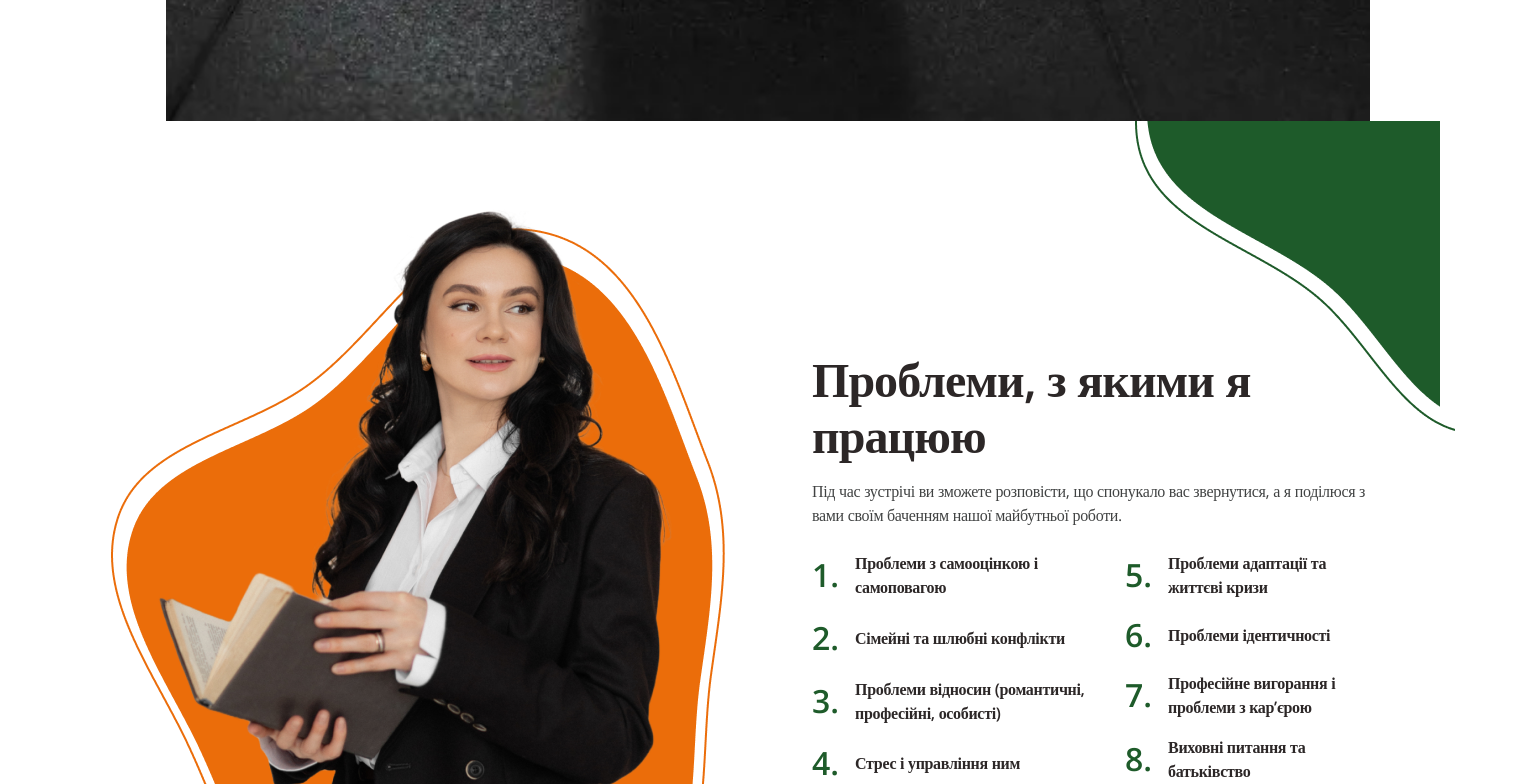
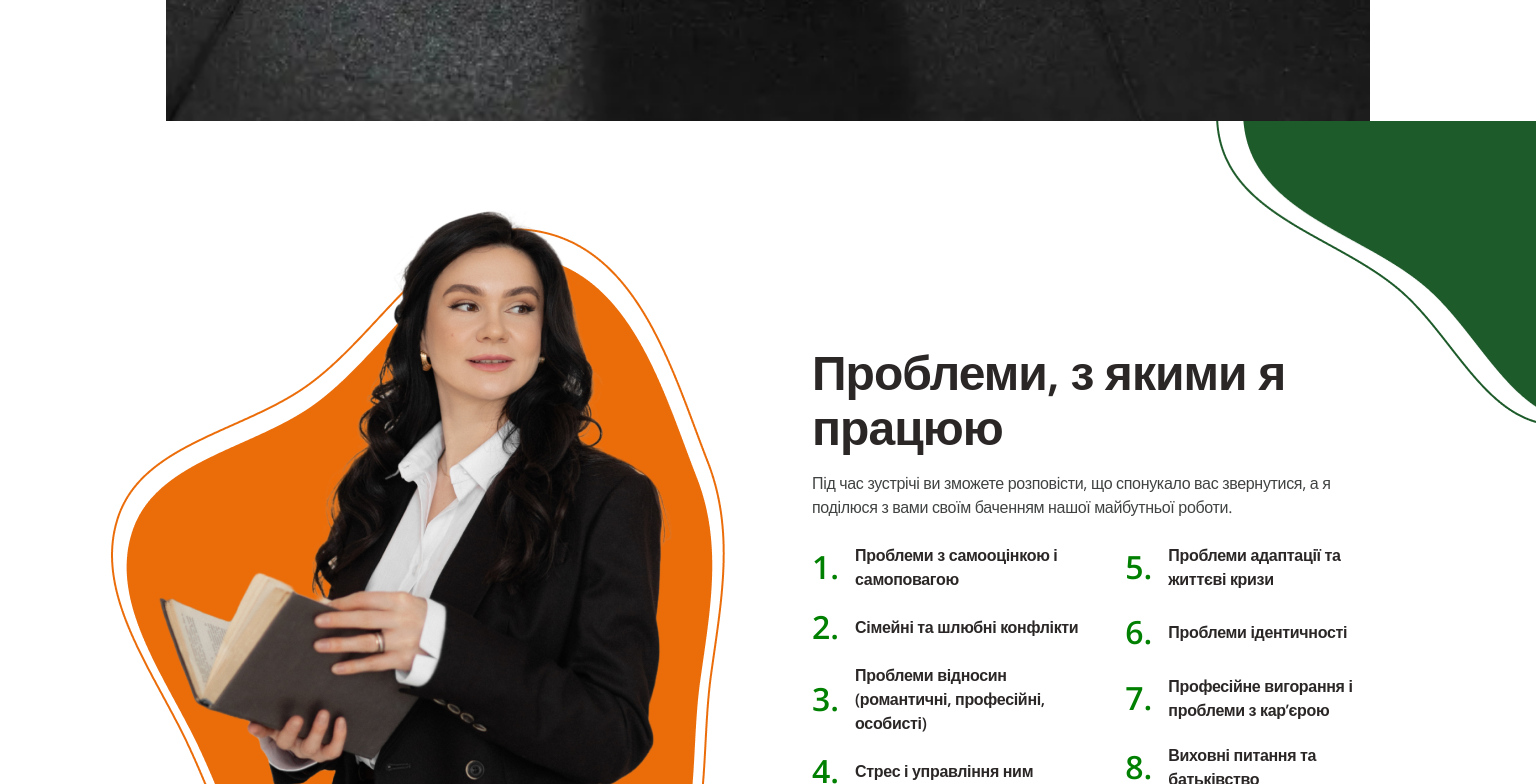
Before and after one commit to z9877969/psychologist, a React (Vite) app: page / in a window 1536 px wide. Shown: the part 1080-1864 px from the top of the page. Built offline with nearby package versions, Linux system fonts and the light colour scheme.

Commit message:
refactoring style

```diff
--- a/src/modules/ConsultationInfo/components/ConsultationInfo/Consultation.jsx
+++ b/src/modules/ConsultationInfo/components/ConsultationInfo/Consultation.jsx
@@ -50,7 +50,7 @@ const Consultation = () => {
             </picture>
           </div>
           <div className={s.content}>
-            <p className={s.title}>Проблеми, з якими я працюю</p>
+            <h2 className={s.title}>Проблеми, з якими я працюю</h2>
             <p className={s.text}>
               Під час зустрічі ви зможете розповісти, що спонукало вас
               звернутися, а я поділюся з вами своїм баченням нашої майбутньої
--- a/src/modules/ConsultationInfo/components/ConsultationInfo/Consultation.module.scss
+++ b/src/modules/ConsultationInfo/components/ConsultationInfo/Consultation.module.scss
@@ -12,8 +12,8 @@
   .section {
     padding: 80px 0px;
     background:
-      url('../../images/background/back-right-side-contur.png') 1135px -270px,
-      url('../../images/background/back-right-side.png') 1147px -280px;
+      url('../../images/background/back-right-side-contur.png') 100% -90%,
+      url('../../images/background/back-right-side.png') 100% -90%;
     background-repeat: no-repeat;
   }
 }
@@ -141,12 +141,6 @@
   }
 }
 
-@media screen and (min-width: 768px) {
-  .img {
-    object-fit: cover;
-  }
-}
-
 @media screen and (min-width: 1444px) {
   .content {
     width: 558px;
@@ -154,83 +148,34 @@
 }
 
 .title {
-  color: var(--typography-black, #2c2727);
-  font-family: 'Open Sans';
+  color: #2c2727;
   font-size: 30px;
-  font-style: normal;
   font-weight: 600;
-  line-height: 36px; /* 120% */
-  letter-spacing: -0.6px;
+  line-height: 1.2;
+  letter-spacing: -0.02em;
   margin-bottom: 16px;
 }
 
 @media screen and (min-width: 768px) {
   .title {
-    color: var(--typography-black, #2c2727);
-
-    /* 768/h0-semibold */
-    font-family: 'Open Sans';
     font-size: 40px;
-    font-style: normal;
-    font-weight: 600;
-    line-height: 48px; /* 120% */
-    letter-spacing: -0.8px;
   }
 }
 
 @media screen and (min-width: 1444px) {
   .title {
-    color: var(--typography-black, #2c2727);
-
-    /* 1440/h0-semibold */
-    font-family: 'Open Sans';
     font-size: 48px;
-    font-style: normal;
-    font-weight: 600;
-    line-height: 56px; /* 116.667% */
-    letter-spacing: -0.96px;
+    line-height: 1.16;
   }
 }
 
 .text {
-  color: var(--typography-grey-dark, #414343);
+  color: #414343;
 
-  /* 375/h4-regular */
-  font-family: 'Open Sans';
   font-size: 16px;
-  font-style: normal;
-  font-weight: 400;
-  line-height: 24px; /* 150% */
-  letter-spacing: -0.32px;
+  line-height: 1.5;
+  letter-spacing: -0.02em;
   margin-bottom: 24px;
-}
-
-@media screen and (min-width: 768px) {
-  .text {
-    color: var(--typography-grey-dark, #414343);
-
-    /* 768/h4-regular */
-    font-family: 'Open Sans';
-    font-size: 16px;
-    font-style: normal;
-    font-weight: 400;
-    line-height: 24px; /* 150% */
-    letter-spacing: -0.32px;
-  }
-}
-
-@media screen and (min-width: 1444px) {
-  .text {
-    color: var(--typography-grey-dark, #414343);
-
-    /* 1440/h4-regular */
-    font-family: 'Open Sans';
-    font-size: 16px;
-    font-style: normal;
-    font-weight: 400;
-    line-height: 24px; /* 150% */
-    letter-spacing: -0.32px;
-  }
 }
 
 .problemsWrapper {
@@ -267,64 +212,23 @@
 }
 
 .id {
-  color: var(--primary-green-dark, #1e5b2a);
-
-  /* 375/h1-semibold */
-  font-family: 'Open Sans';
+  color: $green;
   font-size: 28px;
-  font-style: normal;
   font-weight: 600;
-  line-height: 34px; /* 121.429% */
+  line-height: 1.21;
 }
 
 @media screen and (min-width: 768px) {
   .id {
-    color: var(--primary-green-dark, #1e5b2a);
-
-    /* 768/h1-semibold */
-    font-family: 'Open Sans';
     font-size: 32px;
-    font-style: normal;
-    font-weight: 600;
-    line-height: 40px; /* 125% */
-  }
-}
-
-@media screen and (min-width: 1444px) {
-  .id {
-    color: var(--primary-green-dark, #1e5b2a);
-
-    /* 768/h1-semibold */
-    font-family: 'Open Sans';
-    font-size: 32px;
-    font-style: normal;
-    font-weight: 600;
-    line-height: 40px; /* 125% */
+    line-height: 1.25;
   }
 }
 
 .itemText {
-  color: var(--typography-black, #2c2727);
-
-  /* 375/h4-semibold */
-  font-family: 'Open Sans';
+  color: #2c2727;
   font-size: 16px;
-  font-style: normal;
   font-weight: 600;
-  line-height: 24px; /* 150% */
-  letter-spacing: -0.32px;
+  line-height: 1.5;
+  letter-spacing: -0.02em;
 }
-
-@media screen and (min-width: 768px) {
-  .itemText {
-    color: var(--typography-black, #2c2727);
-
-    /* 768/h4-semibold */
-    font-family: 'Open Sans';
-    font-size: 16px;
-    font-style: normal;
-    font-weight: 600;
-    line-height: 24px; /* 150% */
-    letter-spacing: -0.32px;
-  }
-}
```
